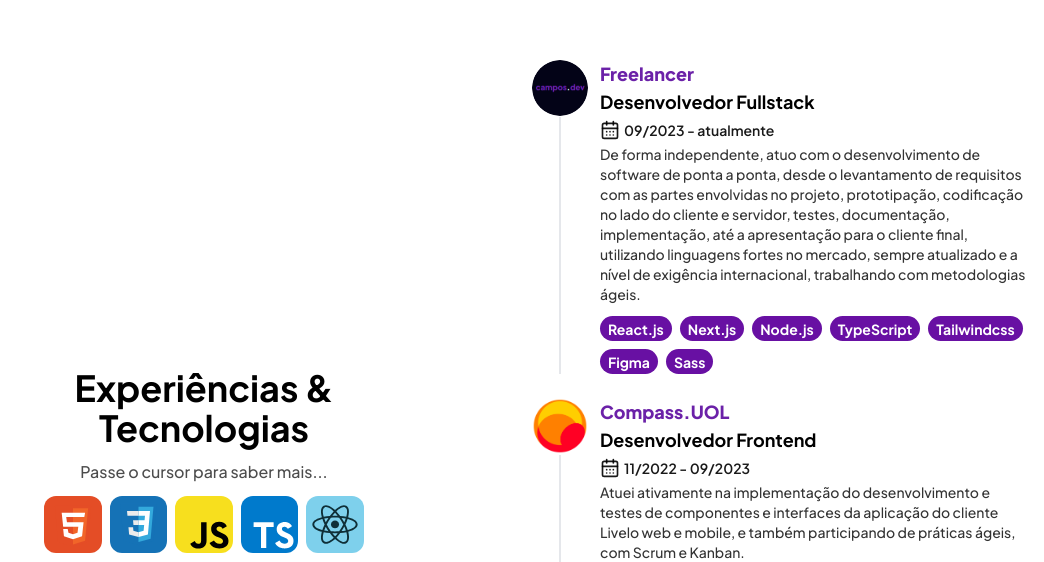
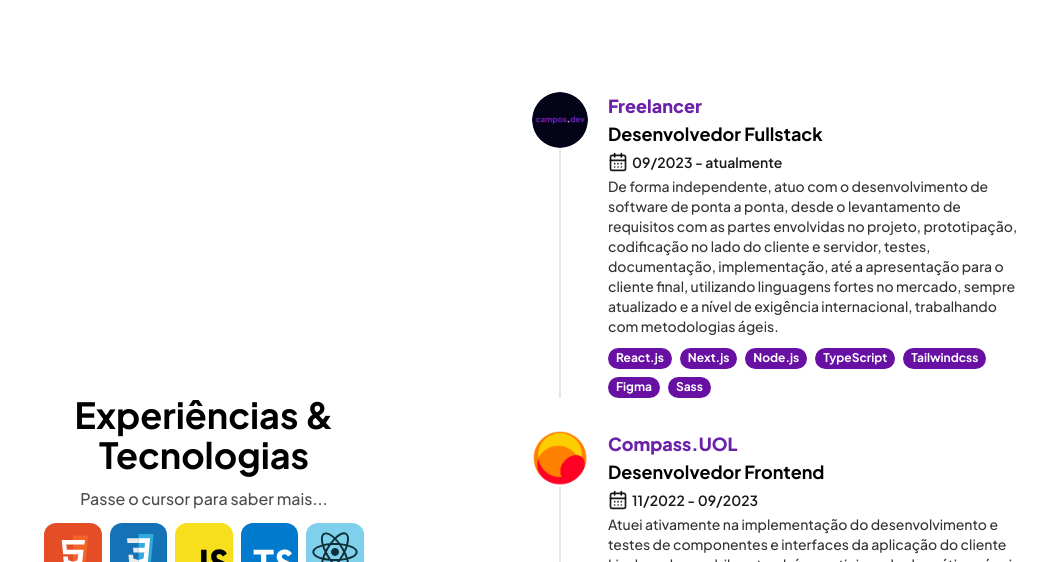
Before and after one commit to lucascmpos/lucascmpos-portfolio, a React (Vite) app: page / in a window 1280 px wide. Shown: the part 2818-3380 px from the top of the page, without its empty margins (236-1280 px from the left). Built offline with nearby package versions, Linux system fonts and the light colour scheme.

Commit message:
style: adjusting padding

```diff
--- a/src/components/about.jsx
+++ b/src/components/about.jsx
@@ -24,13 +24,13 @@ const About = ({ language, theme }) => {
       }`}
     >
       <div
-        className={`relative flex w-96  flex-col  items-center gap-2 overflow-hidden rounded-md transition-opacity duration-1000 ease-in-out md:order-first md:-mb-36 md:w-7/12 lg:w-6/12 xl:w-6/12 2xl:w-4/12 `}
+        className={` flex  w-96  flex-col items-center gap-2 overflow-hidden rounded-md transition-opacity duration-1000 ease-in-out md:order-first md:-mb-36 md:w-7/12 lg:w-6/12 xl:w-6/12 2xl:w-4/12 `}
       >
         <Img
           src={Photo}
           alt="Foto de Lucas Campos"
           loading="lazy"
-          className="w-80 rounded-xl md:w-auto md:px-0"
+          className="w-80 rounded-xl  md:w-auto md:px-0"
         />
 
         <div
--- a/src/components/exp.jsx
+++ b/src/components/exp.jsx
@@ -232,7 +232,7 @@ const Experience = ({ language, theme }) => {
   return (
     <div
       id="exp"
-      className={` flex flex-col items-center  justify-center border-b  py-20 md:flex-row  md:py-28 ${
+      className={` flex flex-col items-center  justify-center border-b  py-20 md:flex-row  md:py-36 ${
         theme === "light"
           ? "border-secondary-light bg-primary-light"
           : "border-secondary-dark bg-primary-dark"
@@ -295,14 +295,14 @@ const Experience = ({ language, theme }) => {
         <div className="mb-10 flex w-full flex-col items-center justify-center   text-center"></div>
         <div
           ref={ref}
-          className={`mt-4 flex flex-col items-center justify-center gap-6 px-2 transition-opacity duration-1000 ease-in-out xl:ml-20 ${
+          className={`mt-4 flex flex-col items-center justify-center gap-12 px-2 transition-opacity duration-1000 ease-in-out  md:gap-8 xl:ml-20 ${
             inView ? "opacity-100" : "opacity-0"
           }`}
         >
           {currentExperiences.map((experiencia) => (
             <div
               key={experiencia.id}
-              className="flex h-full w-[90vw] flex-row gap-3 px-2 md:w-[50vw] lg:w-[40vw]"
+              className="flex h-full w-[90vw] flex-row gap-5 px-2 md:w-[50vw] lg:w-[40vw]"
             >
               <div
                 className={`flex flex-col items-center justify-center space-y-px ${theme === "light" ? "text-black" : "text-gray-200"}`}
@@ -353,7 +353,8 @@ const Experience = ({ language, theme }) => {
                           technology={technology}
                           style={{
                             width: "auto",
-                            height: "25px",
+                            height: "1.3rem",
+                            fontSize: "0.75rem",
                             backgroundColor: "#6810a3",
                           }}
                         />
```
